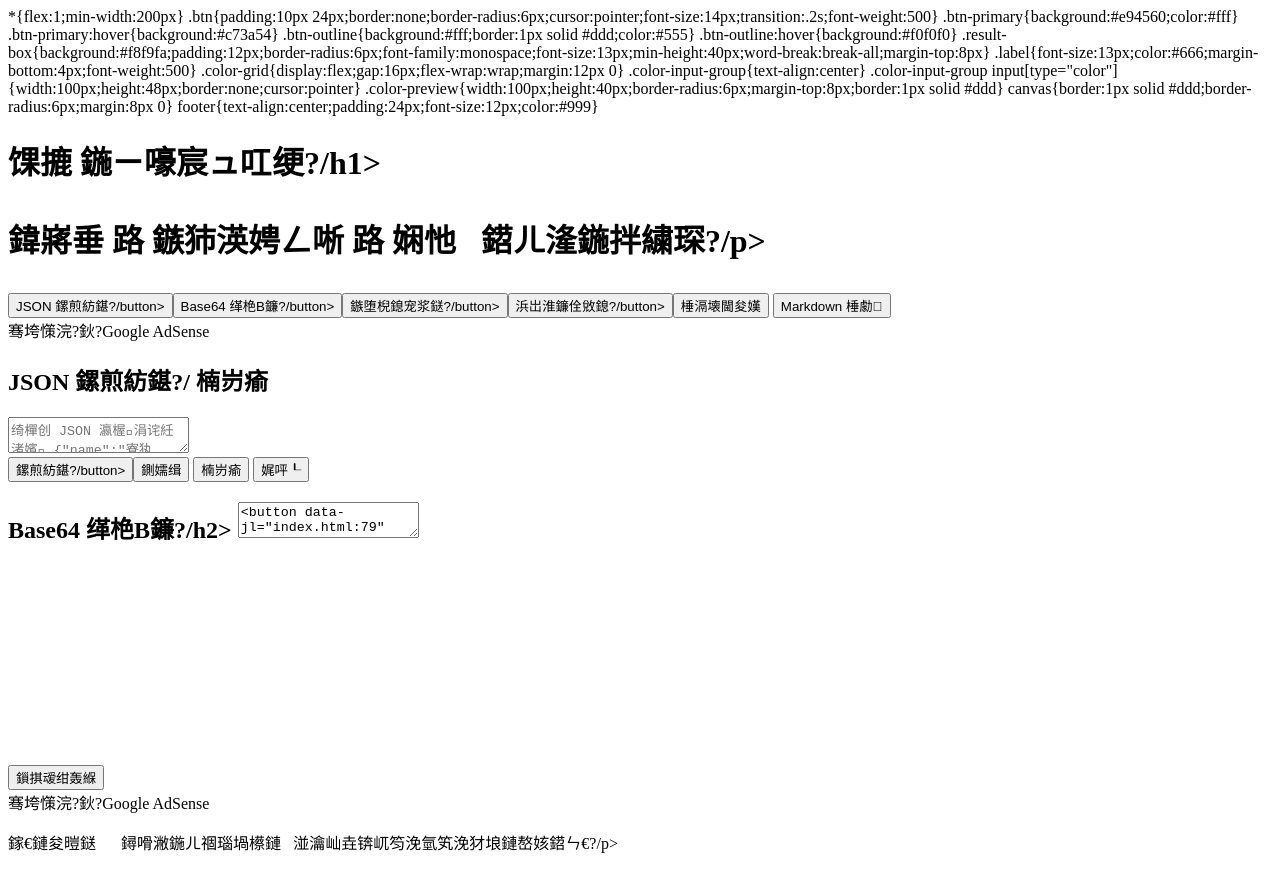
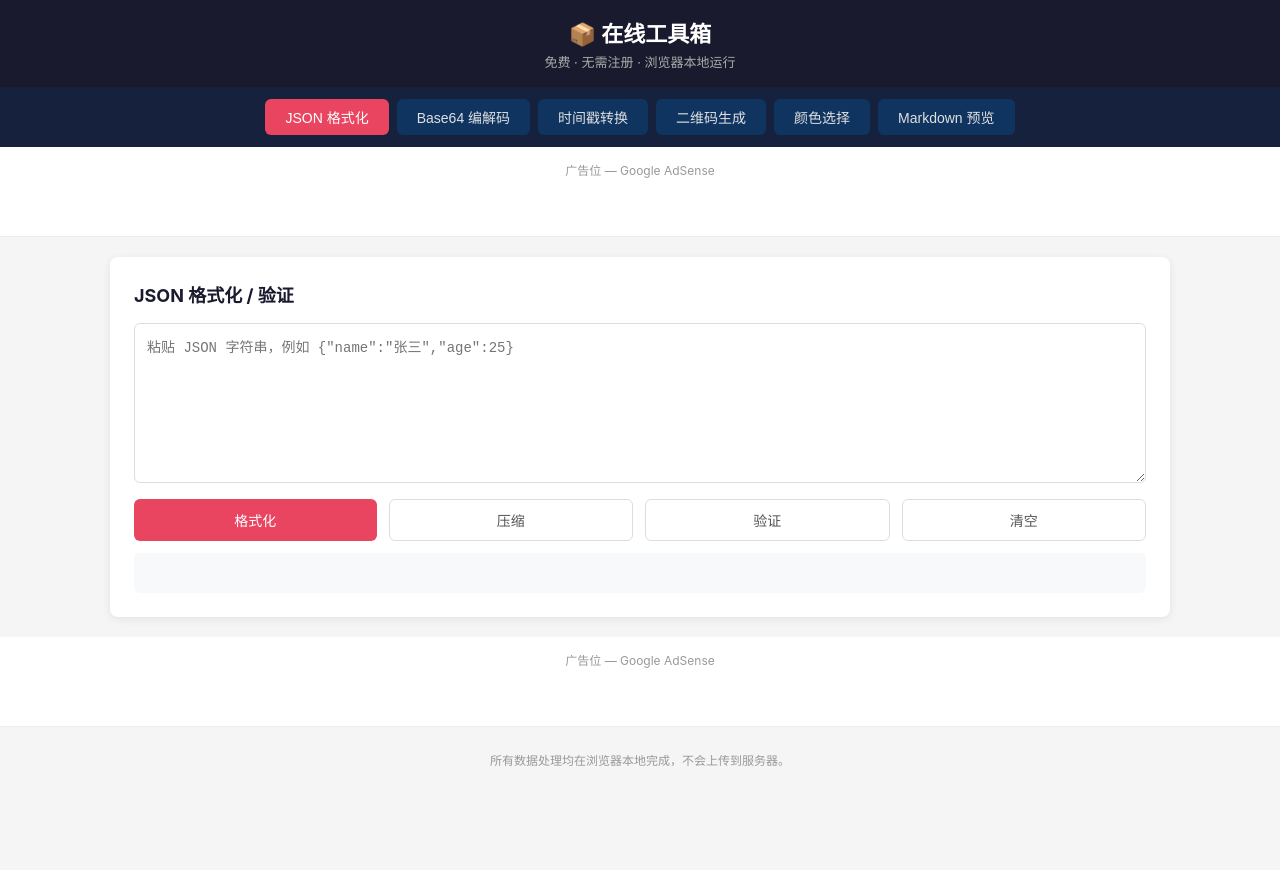
Before and after one commit to THANlu/toolbox, a plain HTML site: page index.html in a window 1280 px wide. After the commit the page ends 800 px from the top, so only its background shows below. Drawn offline with Linux system fonts and the light colour scheme.

Commit message:
Fix index.html charset encoding (UTF-8)

```diff
--- a/index.html
+++ b/index.html
@@ -3,8 +3,8 @@
 <head>
 <meta charset="UTF-8">
 <meta name="viewport" content="width=device-width, initial-scale=1.0">
-<title>鍦ㄧ嚎宸ュ叿绠?- JSON鏍煎紡鍖?| Base64 | 鏃堕棿鎴?| 浜岀淮鐮?| Markdown</title>
-<meta name="description" content="鍏嶈垂鍦ㄧ嚎宸ュ叿闆嗗悎锛欽SON鏍煎紡鍖栭獙璇併€丅ase64缂栬В鐮併€佹椂闂存埑杞崲銆佷簩缁寸爜鐢熸垚銆丮arkdown棰勮缂栬緫鍣ㄣ€傛棤闇€娉ㄥ唽锛屽嵆寮€鍗崇敤銆?>
+<title>在线工具箱 - JSON格式化 | Base64 | 时间戳 | 二维码 | Markdown</title>
+<meta name="description" content="免费在线工具集合：JSON格式化验证、Base64编解码、时间戳转换、二维码生成、Markdown预览编辑器。无需注册，即开即用。">
 <style>
 *{margin:0;padding:0;box-sizing:border-box}
 body{font-family:-apple-system,BlinkMacSystemFont,'Segoe UI',sans-serif;background:#f5f5f5;color:#333}
@@ -41,83 +41,83 @@ footer{text-align:center;padding:24px;font-size:12px;color:#999}
 </head>
 <body>
 <header>
-<h1>馃摝 鍦ㄧ嚎宸ュ叿绠?/h1>
-<p>鍏嶈垂 路 鏃犻渶娉ㄥ唽 路 娴忚鍣ㄦ湰鍦拌繍琛?/p>
+<h1>📦 在线工具箱</h1>
+<p>免费 · 无需注册 · 浏览器本地运行</p>
 </header>
 
 <nav>
-<button class="active" data-tool="json">JSON 鏍煎紡鍖?/button>
-<button data-tool="base64">Base64 缂栬В鐮?/button>
-<button data-tool="timestamp">鏃堕棿鎴宠浆鎹?/button>
-<button data-tool="qrcode">浜岀淮鐮佺敓鎴?/button>
-<button data-tool="color">棰滆壊閫夋嫨</button>
-<button data-tool="markdown">Markdown 棰勮</button>
+<button class="active" data-tool="json">JSON 格式化</button>
+<button data-tool="base64">Base64 编解码</button>
+<button data-tool="timestamp">时间戳转换</button>
+<button data-tool="qrcode">二维码生成</button>
+<button data-tool="color">颜色选择</button>
+<button data-tool="markdown">Markdown 预览</button>
 </nav>
 
 <div class="ad-banner">
-<span>骞垮憡浣?鈥?Google AdSense</span>
-<!-- AdSense 浠ｇ爜鏀捐繖閲?-->
+<span>广告位 — Google AdSense</span>
+<!-- AdSense 代码放这里 -->
 </div>
 
 <main>
 <div class="tool-panel active" id="panel-json">
-<h2>JSON 鏍煎紡鍖?/ 楠岃瘉</h2>
-<textarea id="json-input" placeholder='绮樿创 JSON 瀛楃涓诧紝渚嬪 {"name":"寮犱笁","age":25}'></textarea>
+<h2>JSON 格式化 / 验证</h2>
+<textarea id="json-input" placeholder='粘贴 JSON 字符串，例如 {"name":"张三","age":25}'></textarea>
 <div class="row">
-<button class="btn btn-primary" onclick="formatJSON()">鏍煎紡鍖?/button>
-<button class="btn btn-outline" onclick="compressJSON()">鍘嬬缉</button>
-<button class="btn btn-outline" onclick="validateJSON()">楠岃瘉</button>
-<button class="btn btn-outline" onclick="clearJSON()">娓呯┖</button>
+<button class="btn btn-primary" onclick="formatJSON()">格式化</button>
+<button class="btn btn-outline" onclick="compressJSON()">压缩</button>
+<button class="btn btn-outline" onclick="validateJSON()">验证</button>
+<button class="btn btn-outline" onclick="clearJSON()">清空</button>
 </div>
 <div class="result-box" id="json-result"></div>
 </div>
 
 <div class="tool-panel" id="panel-base64">
-<h2>Base64 缂栬В鐮?/h2>
-<textarea id="base64-input" placeholder="杈撳叆鏂囨湰鎴?Base64 瀛楃涓?></textarea>
+<h2>Base64 编解码</h2>
+<textarea id="base64-input" placeholder="输入文本或 Base64 字符串"></textarea>
 <div class="row">
-<button class="btn btn-primary" onclick="base64Encode()">缂栫爜</button>
-<button class="btn btn-primary" onclick="base64Decode()">瑙ｇ爜</button>
-<button class="btn btn-outline" onclick="clearBase64()">娓呯┖</button>
+<button class="btn btn-primary" onclick="base64Encode()">编码</button>
+<button class="btn btn-primary" onclick="base64Decode()">解码</button>
+<button class="btn btn-outline" onclick="clearBase64()">清空</button>
 </div>
 <div class="result-box" id="base64-result"></div>
 </div>
 
 <div class="tool-panel" id="panel-timestamp">
-<h2>鏃堕棿鎴宠浆鎹?/h2>
+<h2>时间戳转换</h2>
 <div class="row">
 <div>
-<p class="label">Unix 鏃堕棿鎴筹紙绉掞級</p>
-<input type="number" id="ts-input" placeholder="濡?1718323200">
+<p class="label">Unix 时间戳（秒）</p>
+<input type="number" id="ts-input" placeholder="如 1718323200">
 </div>
 <div>
-<p class="label">鏃ユ湡鏃堕棿</p>
-<input type="text" id="dt-input" placeholder="濡?2024-06-14 12:00:00">
+<p class="label">日期时间</p>
+<input type="text" id="dt-input" placeholder="如 2024-06-14 12:00:00">
 </div>
 </div>
 <div class="row">
-<button class="btn btn-primary" onclick="tsToDate()">鏃堕棿鎴?鈫?鏃ユ湡</button>
-<button class="btn btn-primary" onclick="dateToTs()">鏃ユ湡 鈫?鏃堕棿鎴?/button>
-<button class="btn btn-outline" onclick="tsNow()">褰撳墠鏃堕棿鎴?/button>
+<button class="btn btn-primary" onclick="tsToDate()">时间戳 → 日期</button>
+<button class="btn btn-primary" onclick="dateToTs()">日期 → 时间戳</button>
+<button class="btn btn-outline" onclick="tsNow()">当前时间戳</button>
 </div>
 <div class="result-box" id="ts-result"></div>
 </div>
 
 <div class="tool-panel" id="panel-qrcode">
-<h2>浜岀淮鐮佺敓鎴?/h2>
-<input type="text" id="qr-input" placeholder="杈撳叆缃戝潃鎴栨枃鏈?>
+<h2>二维码生成</h2>
+<input type="text" id="qr-input" placeholder="输入网址或文本">
 <div class="row" style="margin-top:12px">
-<button class="btn btn-primary" onclick="generateQR()">鐢熸垚浜岀淮鐮?/button>
-<button class="btn btn-outline" onclick="downloadQR()">涓嬭浇 PNG</button>
+<button class="btn btn-primary" onclick="generateQR()">生成二维码</button>
+<button class="btn btn-outline" onclick="downloadQR()">下载 PNG</button>
 </div>
 <canvas id="qr-canvas" width="256" height="256" style="margin-top:12px"></canvas>
 </div>
 
 <div class="tool-panel" id="panel-color">
-<h2>棰滆壊閫夋嫨鍣?/h2>
+<h2>颜色选择器</h2>
 <div class="color-grid">
 <div class="color-input-group">
-<p class="label">绾壊</p>
+<p class="label">纯色</p>
 <input type="color" id="color-picker" value="#e94560" oninput="updateColor()">
 <div class="color-preview" id="color-preview" style="background:#e94560"></div>
 <p id="hex-value" style="font-size:13px;margin-top:4px">#E94560</p>
@@ -127,27 +127,27 @@ footer{text-align:center;padding:24px;font-size:12px;color:#999}
 </div>
 
 <div class="tool-panel" id="panel-markdown">
-<h2>Markdown 缂栬緫鍣?/h2>
+<h2>Markdown 编辑器</h2>
 <div class="row">
-<textarea id="md-input" placeholder="# 鏍囬&#10;&#10;**绮椾綋** *鏂滀綋*&#10;&#10;- 鍒楄〃椤?1&#10;- 鍒楄〃椤?2" style="min-height:200px"></textarea>
+<textarea id="md-input" placeholder="# 标题&#10;&#10;**粗体** *斜体*&#10;&#10;- 列表项 1&#10;- 列表项 2" style="min-height:200px"></textarea>
 <div class="result-box" id="md-preview" style="min-height:200px;overflow-y:auto"></div>
 </div>
 <div class="row">
-<button class="btn btn-outline" onclick="insertMdSample()">鎻掑叆绀轰緥</button>
+<button class="btn btn-outline" onclick="insertMdSample()">插入示例</button>
 </div>
 </div>
 </main>
 
 <div class="ad-banner">
-<span>骞垮憡浣?鈥?Google AdSense</span>
+<span>广告位 — Google AdSense</span>
 </div>
 
 <footer>
-<p>鎵€鏈夋暟鎹鐞嗗潎鍦ㄦ祻瑙堝櫒鏈湴瀹屾垚锛屼笉浼氫笂浼犲埌鏈嶅姟鍣ㄣ€?/p>
+<p>所有数据处理均在浏览器本地完成，不会上传到服务器。</p>
 </footer>
 
 <script>
-// 宸ュ叿鍒囨崲
+// 工具切换
 document.querySelectorAll('nav button').forEach(btn => {
   btn.addEventListener('click', () => {
     document.querySelectorAll('nav button').forEach(b => b.classList.remove('active'));
@@ -165,7 +165,7 @@ function formatJSON(){
     const obj = JSON.parse(el.value);
     res.innerHTML = '<pre style="color:#2d6a4f">' + JSON.stringify(obj, null, 2).replace(/</g,'&lt;') + '</pre>';
   } catch(e) {
-    res.innerHTML = '<span style="color:#d32f2f">JSON 鏍煎紡閿欒: ' + e.message + '</span>';
+    res.innerHTML = '<span style="color:#d32f2f">JSON 格式错误: ' + e.message + '</span>';
   }
 }
 function compressJSON(){
@@ -175,14 +175,14 @@ function compressJSON(){
     const obj = JSON.parse(el.value);
     res.innerHTML = JSON.stringify(obj);
   } catch(e) {
-    res.innerHTML = '<span style="color:#d32f2f">JSON 鏍煎紡閿欒</span>';
+    res.innerHTML = '<span style="color:#d32f2f">JSON 格式错误</span>';
   }
 }
 function validateJSON(){
   const el = document.getElementById('json-input');
   const res = document.getElementById('json-result');
-  try { JSON.parse(el.value); res.innerHTML = '<span style="color:#2d6a4f">鉁?JSON 鏍煎紡姝ｇ‘</span>'; }
-  catch(e) { res.innerHTML = '<span style="color:#d32f2f">鉂?' + e.message + '</span>'; }
+  try { JSON.parse(el.value); res.innerHTML = '<span style="color:#2d6a4f">✅ JSON 格式正确</span>'; }
+  catch(e) { res.innerHTML = '<span style="color:#d32f2f">❌ ' + e.message + '</span>'; }
 }
 function clearJSON(){ document.getElementById('json-input').value='';document.getElementById('json-result').innerHTML=''; }
 
@@ -198,12 +198,13 @@ function base64Decode(){
     let decoded = decodeURIComponent(escape(atob(val)));
     document.getElementById('base64-result').textContent = decoded;
   } catch(e) {
-    document.getElementById('base64-result').textContent = '瑙ｇ爜澶辫触: 闈炴湁鏁?Base64 瀛楃涓?;
+    document.getElementById('base64-result').textContent = '解码失败: 非有效 Base64 字符串';
   }
 }
 function clearBase64(){ document.getElementById('base64-input').value='';document.getElementById('base64-result').textContent=''; }
 
-// 鏃堕棿鎴?function tsToDate(){
+// 时间戳
+function tsToDate(){
   const ts = parseInt(document.getElementById('ts-input').value);
   if(!ts) return;
   const d = new Date(ts * 1000);
@@ -223,14 +224,15 @@ function tsNow(){
   tsToDate();
 }
 
-// 浜岀淮鐮?- 浣跨敤 Canvas API 绠€鍗曞疄鐜?function generateQR(){
+// 二维码 - 使用 Canvas API 简单实现
+function generateQR(){
   const text = document.getElementById('qr-input').value;
   if(!text) return;
   const canvas = document.getElementById('qr-canvas');
   const ctx = canvas.getContext('2d');
   ctx.fillStyle = '#fff';
   ctx.fillRect(0,0,256,256);
-  // 绠€鏄撴ā鎷燂細鏍规嵁鏂囨湰鐢熸垚瑙嗚鍥炬
+  // 简易模拟：根据文本生成视觉图案
   const hash = simpleHash(text);
   const size = 8, margin = 2, total = 32;
   ctx.fillStyle = '#000';
@@ -259,7 +261,7 @@ function downloadQR(){
   a.click();
 }
 
-// 棰滆壊
+// 颜色
 function updateColor(){
   const hex = document.getElementById('color-picker').value;
   document.getElementById('color-preview').style.background = hex;
@@ -290,7 +292,7 @@ function simpleMD(text){
     .replace(/\n/g,'<br>');
 }
 function insertMdSample(){
-  mdInput.value = '# 娆㈣繋浣跨敤\n\n杩欐槸涓€涓?**Markdown** 缂栬緫鍣ㄣ€俓n\n## 鍔熻兘鍒楄〃\n\n- 瀹炴椂棰勮\n- 鏀寔绮椾綋鍜屾枩浣揬n- 浠ｇ爜楂樹寒\n\n> 鎵€鏈夋暟鎹湰鍦板鐞?;
+  mdInput.value = '# 欢迎使用\n\n这是一个 **Markdown** 编辑器。\n\n## 功能列表\n\n- 实时预览\n- 支持粗体和斜体\n- 代码高亮\n\n> 所有数据本地处理';
   mdPreview.innerHTML = simpleMD(mdInput.value);
 }
 </script>
```
